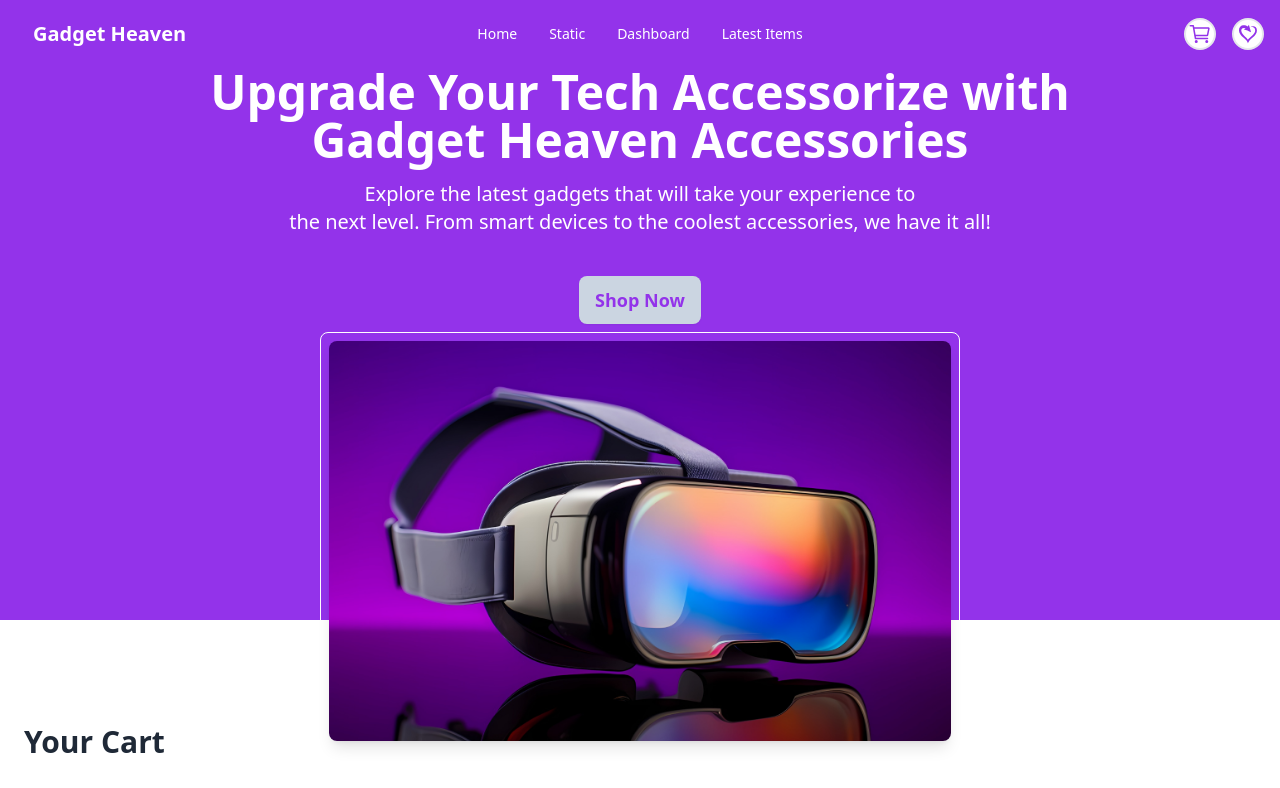
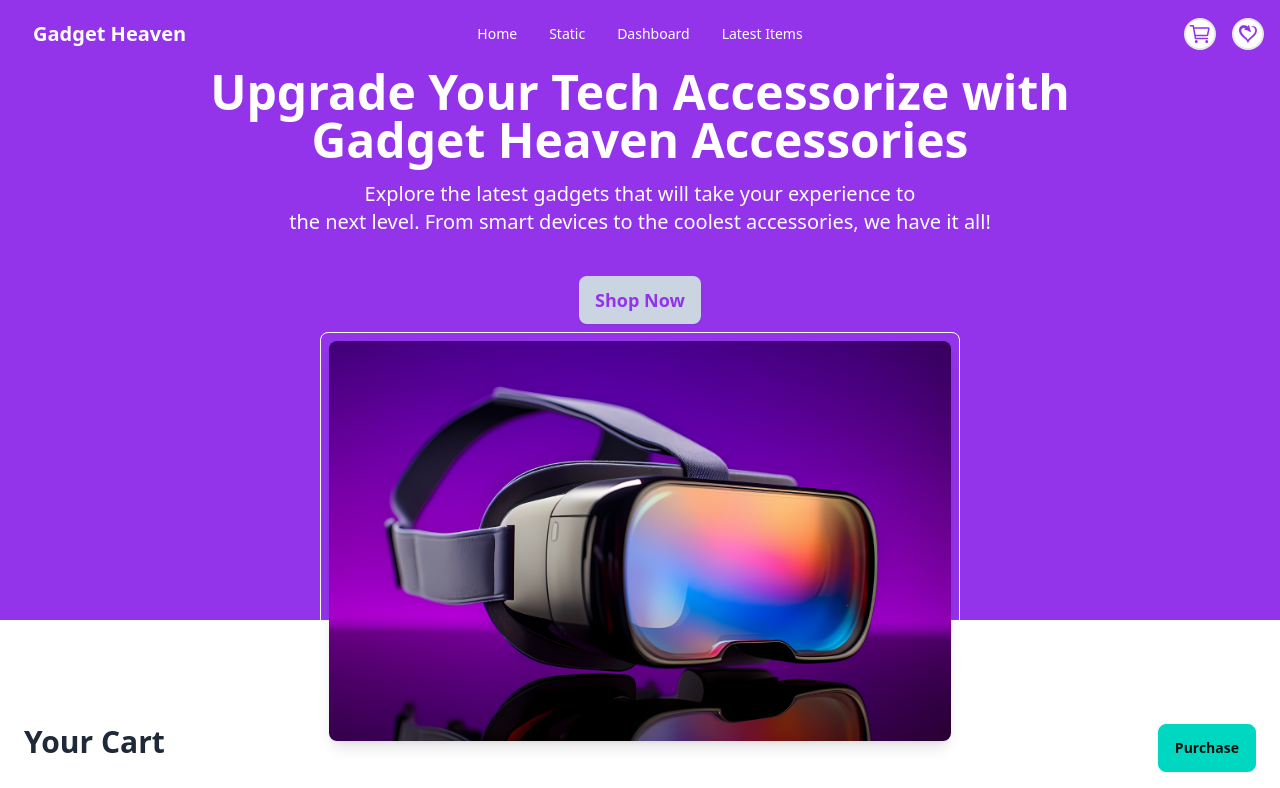
Before and after one commit to programming-hero-web-course-4/b10a8-gadget-heaven-jaky-sheikh, a React (Vite) app: page /dashboard in a window 1280 px wide. Shown: the top 788 px of the page. Built offline with nearby package versions, Linux system fonts and the light colour scheme.

Commit message:
readme file

```diff
--- a/package.json
+++ b/package.json
@@ -14,7 +14,8 @@
     "react-dom": "^18.3.1",
     "react-helmet-async": "^2.0.5",
     "react-icons": "^5.3.0",
-    "react-router-dom": "^7.0.2"
+    "react-router-dom": "^7.0.2",
+    "react-toastify": "^11.0.2"
   },
   "devDependencies": {
     "@eslint/js": "^9.15.0",
--- a/src/Components/Dashboard/Dashboard.jsx
+++ b/src/Components/Dashboard/Dashboard.jsx
@@ -12,7 +12,10 @@ const Dashboard = () => {
             <Helmet>
                 <title>Dashboard | Gadget Heaven</title>
             </Helmet>
-            <h2 className="text-3xl font-bold mb-6">Your Cart</h2>
+            <div className='flex justify-between'>
+                <h2 className="text-3xl font-bold mb-6">Your Cart</h2>
+                <button className="btn btn-accent">Purchase</button>
+            </div>
             {sortedCart.length === 0 ? (
                 <p className="text-xl text-gray-500">Your cart is empty!</p>
             ) : (
--- a/src/Components/Static/Static.jsx
+++ b/src/Components/Static/Static.jsx
@@ -1,7 +1,11 @@
+import { Helmet } from "react-helmet-async";
 
 const Static = () => {
     return (
         <div className="mt-28">
+            <Helmet>
+                <title>Static | Gadget Heaven</title>
+            </Helmet>
             <h2 className="text-3xl">Product Not Found</h2>
         </div>
     );
--- a/src/Context/GlobalState.jsx
+++ b/src/Context/GlobalState.jsx
@@ -5,7 +5,7 @@ const GlobalStateContext = createContext();
 export const GlobalStateProvider = ({ children }) => {
     const [cart, setCart] = useState([]);
     const [likeCount, setLikeCount] = useState(0);
-    console.log(cart);
+    // console.log(cart);
     // const addToCart = () => {
     //     setCartCount((prev) => prev + 1);
     // };
--- a/src/main.jsx
+++ b/src/main.jsx
@@ -9,6 +9,7 @@ createRoot(document.getElementById('root')).render(
   <StrictMode>
     <HelmetProvider>
       <App />
+
     </HelmetProvider>
   </StrictMode>,
 )
```
Also changed, not shown: 2 other files (tests, documents, lock files or other folders).
